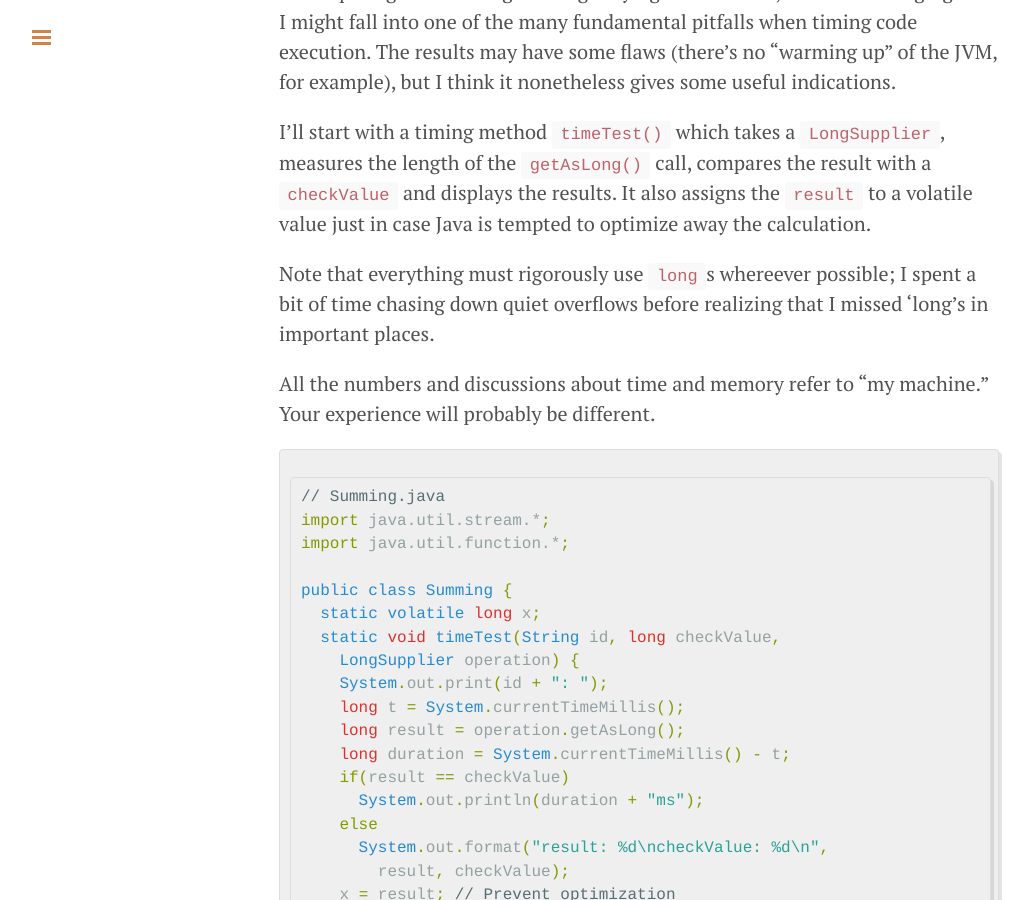
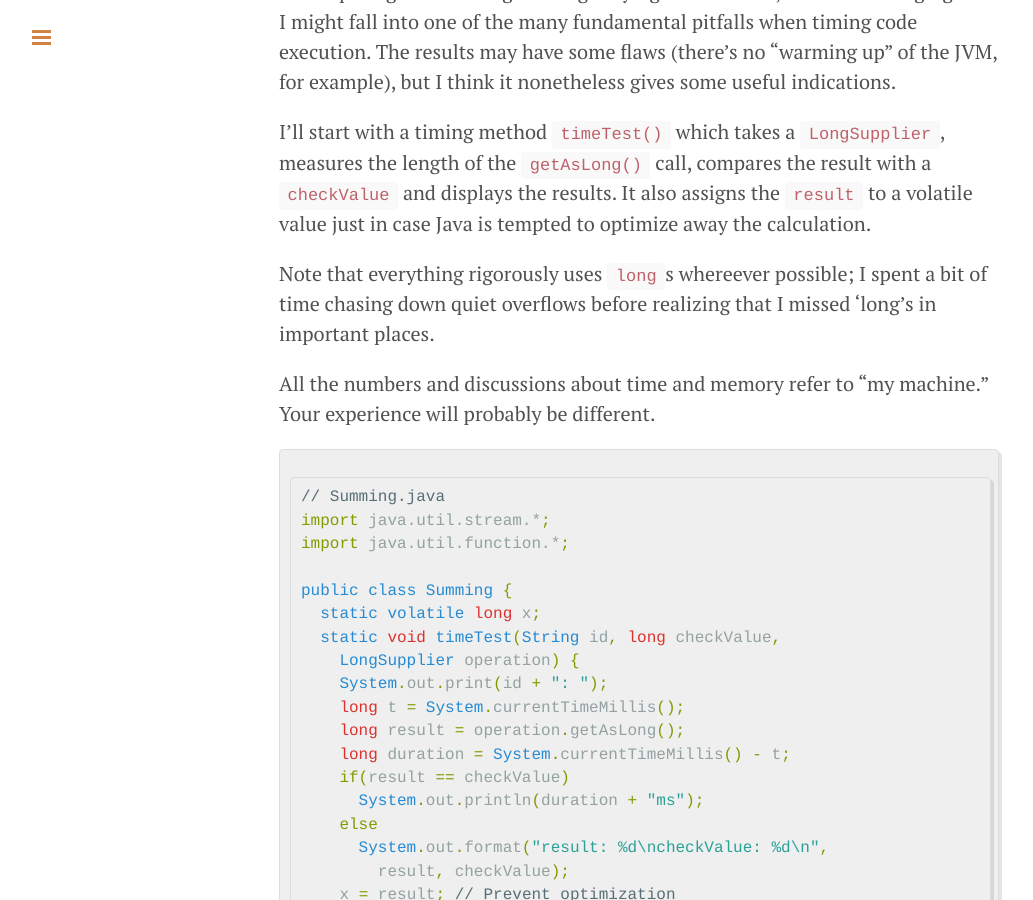
Before and after one commit to djaus2/BruceEckel.github.io, a Jekyll site: the page built from _posts/2016-04-27-java-8-parallel-operations-are-not-as-simple-as-they-seem.md, in a window 1280 px wide and 900 px high, scrolled down 395 px. Shown: the whole window, without its empty margins (1-1034 px from the left). Built offline with Jekyll 4.4.1, drawn with Linux system fonts in a browser that asks for light colours; Markdown is read by kramdown in place of the engine named in the settings; comment, search, counter and statistics services are not loaded.

```diff
--- a/_posts/2016-04-27-java-8-parallel-operations-are-not-as-simple-as-they-seem.md
+++ b/_posts/2016-04-27-java-8-parallel-operations-are-not-as-simple-as-they-seem.md
@@ -17,7 +17,7 @@ measures the length of the `getAsLong()` call, compares the result with a
 `checkValue` and displays the results. It also assigns the `result` to a
 volatile value just in case Java is tempted to optimize away the calculation.
 
-Note that everything must rigorously use `long`s whereever possible; I spent a
+Note that everything rigorously uses `long`s whereever possible; I spent a
 bit of time chasing down quiet overflows before realizing that I missed 'long's
 in important places.
 
```
